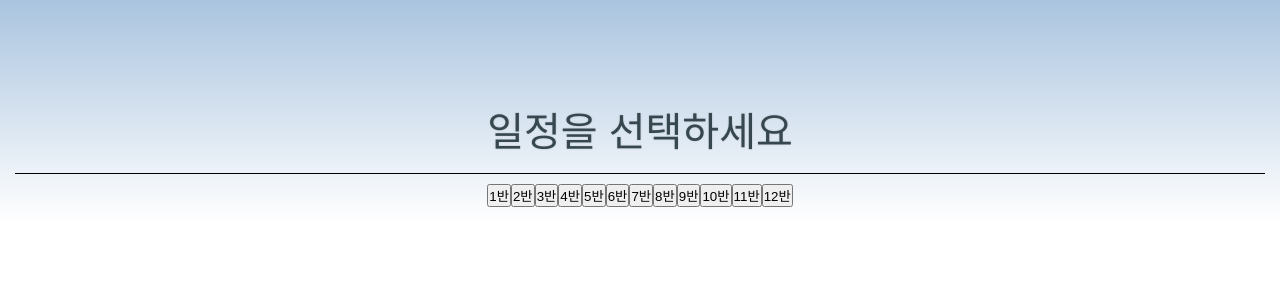
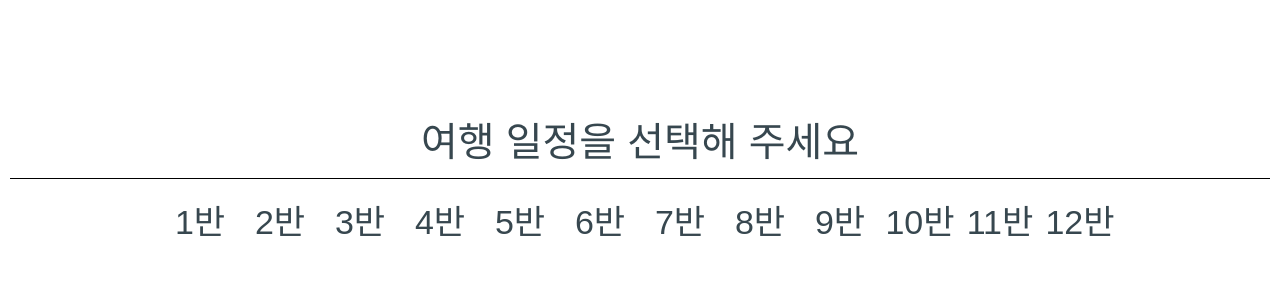
Before and after one commit to pjh82381425/JejuTravelItinerary, a React (Create React App) app in the folder jeju/: page / in a window 1280 px wide. Shown: the top 300 px of the page. Built offline with nearby package versions, Linux system fonts and the light colour scheme.

Commit message:
스타일 수정

```diff
--- a/jeju/src/App.css
+++ b/jeju/src/App.css
@@ -1,11 +1,14 @@
 * {
   margin: 0;
   padding: 0;
-  box-sizing: border-box; /* 박스 모델의 크기를 계산할 때, padding과 border를 포함하여 계산 */
-  font-family: jeju_hallasan, sans-serif; /* 약간의 제주도 향기 */
+  box-sizing: border-box;
+  /* 박스 모델의 크기를 계산할 때, padding과 border를 포함하여 계산 */
+  font-family: jeju_hallasan, sans-serif;
+  /* 약간의 제주도 향기 */
 }
 
-html, body {
+html,
+body {
   width: 100%;
   height: 100%;
 }
@@ -41,24 +44,17 @@ html, body {
 }
 
 .container {
-  /* box-shadow: 0 0px 20px 0 rgba(0, 0, 0, 0.1); */
-  /* border-radius: 35px; */
-  /* border-bottom-left-radius: 35px;
-  border-bottom-right-radius: 35px; */
   display: grid;
-  padding: 15px;
   padding-top: 100px;
-  gap: 15px;
+  gap: 10px;
   text-align: center;
-  background: linear-gradient(to bottom, #aac4df, #ffffff00);
+  margin: 10px;
 }
 
 .title {
   font-size: 40px;
   font-weight: 100;
   color: #37474F;
-  font-family: 'Arial', sans-serif;
-  text-shadow: 0px 0px 2px rgba(0, 0, 0, 0.15);
 }
 
 .team-container {
@@ -68,6 +64,51 @@ html, body {
   flex-wrap: wrap;
   border-radius: 35px;
 }
+
+.class-selector {
+  /* display:contents; */
+  justify-content: center;
+  align-items: center;
+  row-gap: 0.5rem;
+}
+
+.class-selector button {
+  background-color: transparent;
+  color: #37474F;
+  width: 70px;
+  height: 50px;
+  font-size: 34px;
+  font-weight: 100;
+  border: 0;
+  border-radius: 0.5rem;
+  backdrop-filter: blur(8px);
+  cursor: pointer;
+  margin: 5px;
+}
+
+.class-selector button:hover {
+  background: rgba(255, 255, 255, 0.25);
+}
+
+.class-selector button:active {
+  background: rgba(255, 255, 255, 0.25);
+}
+
+.class-selector button.selected {
+  background: rgba(255, 255, 255, 0.25);
+}
+
+.class-select-dropdown {
+  padding: 5px 7px;
+  font-size: 24px;
+  font-weight: 100;
+  color: #37474F;
+  background: #ffffff00;
+  border: 0;
+  border-radius: 0.5rem;
+  appearance: none; /* 기본 화살표 제거 */
+}
+
 
 /* 팀별 일정안내 css */
 
@@ -94,7 +135,8 @@ html, body {
   display: flex;
   align-items: center;
   justify-content: center;
-  flex-direction: column; /* 세로 정렬 */
+  flex-direction: column;
+  /* 세로 정렬 */
   padding: 20px;
 }
 
@@ -119,7 +161,7 @@ html, body {
   background-color: rgba(230, 230, 255, 0.5);
 }
 
-.button.selected{
+.button.selected {
   flex-grow: 2;
   background-color: #297fb980;
   color: white;
@@ -137,7 +179,8 @@ html, body {
   font-weight: 200;
 }
 
-.day-detail-box div , .day-detail-box div.detail{
+.day-detail-box div,
+.day-detail-box div.detail {
   margin-top: 10px;
   margin-bottom: 10px;
 }
@@ -195,9 +238,17 @@ a:any-link {
 }
 
 @keyframes bt {
-  0% { transform: scale(1); }
-  50% { transform: scale(0.9); }
-  100% { transform: scale(1); }
+  0% {
+    transform: scale(1);
+  }
+
+  50% {
+    transform: scale(0.9);
+  }
+
+  100% {
+    transform: scale(1);
+  }
 }
 
 .bt {
@@ -231,3 +282,24 @@ video::-moz-media-controls-panel {
 }
 
 /* 반응형 css */
+
+@media only screen and (min-width: 1024px) {
+  .m-class-selector {
+    display: none;
+  }
+}
+
+@media only screen and (min-width: 768px) and (max-width: 1023px) {
+  .m-class-selector {
+    display: none;
+  }
+}
+
+@media only screen and (max-width: 767px) {
+  .class-selector {
+    display: none;
+  }
+  .title {
+    font-size: 30px;
+  }
+}
--- a/jeju/src/App.js
+++ b/jeju/src/App.js
@@ -268,7 +268,7 @@ function Home() {
             </div>
 
             <div className="container">
-                <div className="title">일정을 선택하세요</div>
+                <div className="title">여행 일정을 선택해 주세요</div>
                 <div className="team-container">
                     <div className="line" />
                     <div className="class-selector">
@@ -277,6 +277,23 @@ function Home() {
                                 {i + 1}반
                             </button>
                         ))}
+                    </div>
+                    <div className="m-class-selector">
+                        <select
+                            className="class-select-dropdown"
+                            defaultValue=""
+                            onChange={(e) => handleClassSelect(Number(e.target.value))}
+                        >
+                            <option value="" disabled>
+                                선택하기
+                            </option>
+                            {Array.from({ length: 12 }, (_, i) => (
+                                <option key={i + 1} value={i + 1}>
+                                    {i + 1}반
+                                </option>
+                            ))}
+                        </select>
+
                     </div>
                 </div>
             </div>
```
Also changed, not shown: 1 other file (tests, documents, lock files or other folders). Lines whose indentation alone changed are shown as unchanged.
